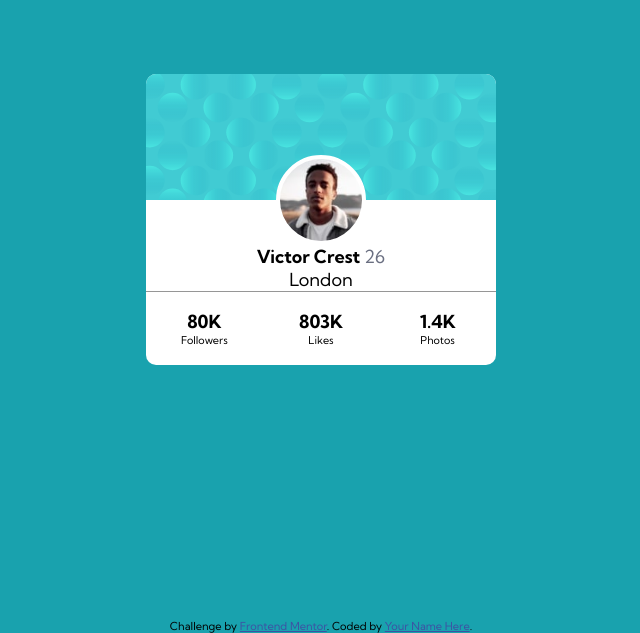
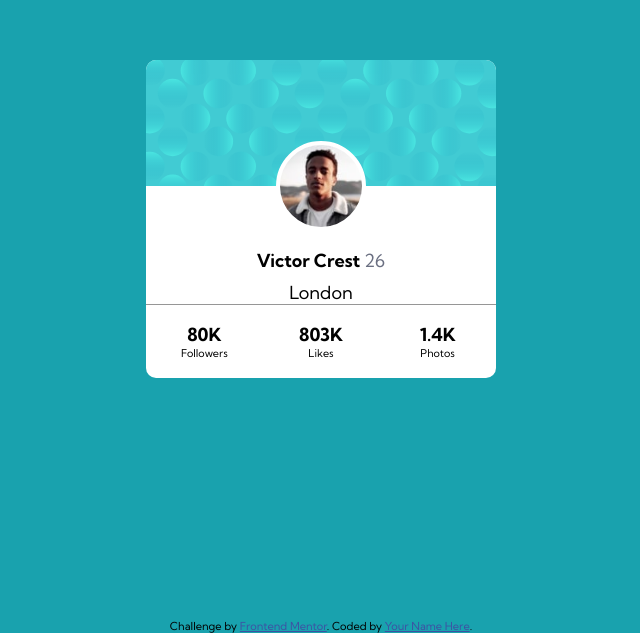
Before and after one commit to dpkreativ/profile-card-component, a plain HTML site: page index.html in a window 1280 px wide. Shown: the part 181-814 px from the top of the page, without its empty margins (319-959 px from the left). Drawn offline with Linux system fonts and the light colour scheme.

Commit message:
add margin to name

```diff
--- a/style.css
+++ b/style.css
@@ -63,6 +63,8 @@ main {
 
 .name {
   font-size: 1rem;
+  margin-top: 1rem;
+  margin-bottom: 0.5rem;
 }
 
 .name > span {
```
